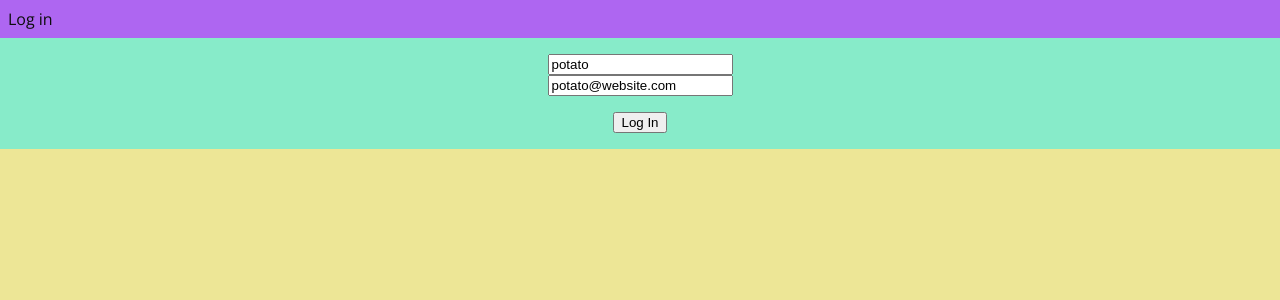
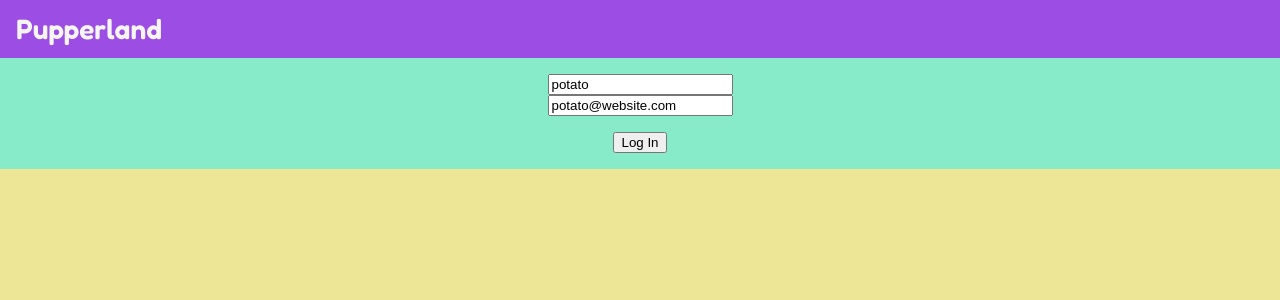
Before and after one commit to alecthibodeau/pupperland, a React (Vite) app: page / in a window 1280 px wide. Shown: the top 300 px of the page. Built offline with nearby package versions, Linux system fonts and the light colour scheme.

Commit message:
feat: update header component to add title and improve layout

```diff
--- a/index.html
+++ b/index.html
@@ -7,8 +7,7 @@
     <title>Pupperland</title>
     <link rel="preconnect" href="https://fonts.googleapis.com">
     <link rel="preconnect" href="https://fonts.gstatic.com" crossorigin>
-    <link href="https://fonts.googleapis.com/css2?family=Open+Sans:ital,wght@0,300..800;1,300..800&display=swap" rel="stylesheet">
-  </head>
+    <link href="https://fonts.googleapis.com/css2?family=Fredoka:wght@300..700&family=Open+Sans:ital,wght@0,300..800;1,300..800&display=swap" rel="stylesheet">  </head>
   <body>
     <div id="root"></div>
     <script type="module" src="/src/main.tsx"></script>
--- a/src/components/Header.tsx
+++ b/src/components/Header.tsx
@@ -27,14 +27,15 @@ function Header(props: HeaderProps ): React.JSX.Element {
 
   return (
     <header>
+      <span className="header-title">
+        Pupperland
+      </span>
       {
         props.isUserAuthenticated ?
-        <button onClick={logOut}>
-          Log Out
+        <button onClick={logOut} className="logout-button">
+          Log out
         </button> :
-        <div>
-          Log in
-        </div>
+        null
       }
     </header>
   );
--- a/src/styles/_header.css
+++ b/src/styles/_header.css
@@ -1,4 +1,27 @@
 header {
-  padding: .5rem;
+  display: flex;
+  justify-content: space-between;
+  padding: .75rem 1rem;
   background-color: var(--color-violet);
 }
+
+.header-title {
+  font-size: 1.75rem;
+  font-family: 'Fredoka', serif;
+  font-weight: 600;
+  color: var(--color-application-light);
+}
+
+.logout-button {
+  padding: .25rem 1rem;
+  border: none;
+  border-radius: var(--border-radius-medium);
+  font-size: 1rem;
+  font-family: 'Open Sans', sans-serif;
+  background-color: var(--color-violet);
+  color: var(--color-application-light);
+
+  &:hover {
+    background-color: var(--color-violet-light);
+  }
+}
--- a/src/styles/_variables.css
+++ b/src/styles/_variables.css
@@ -25,10 +25,12 @@
   --color-yellow-medium: #ede696;
   --color-orange-medium: #f7b045;
   --color-red-light: #fb6962;
-  --color-violet: #ae66f1;
+  --color-violet: #9c4ee4;
+  --color-violet-light: #ae66f1;
 
   /* Dimensions */
+  --border-radius-medium: .5rem;
   --card-dimension: 200px;
   --card-border-radius-outer: .5625rem;
-  --card-border-radius-inner: .5rem;
+  --card-border-radius-inner: var(--border-radius-medium);
 }
```
